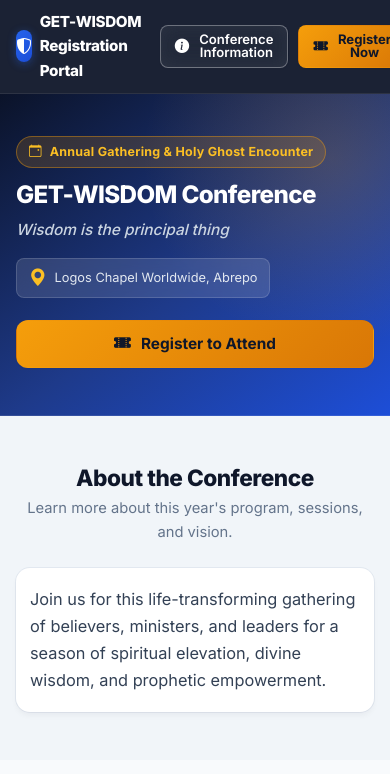
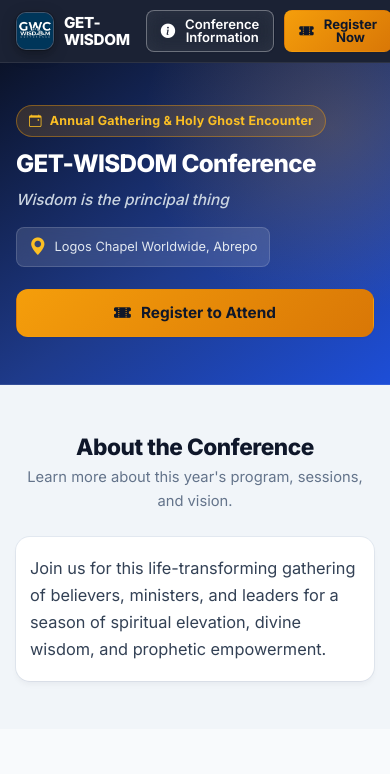
Before and after one commit to andrewsoseiboakye44-byte/conference-website, a website: page index.html in a window 390 px wide. Shown: the top 774 px of the page. Drawn offline with nearby package versions, Linux system fonts and the light colour scheme; a script that the page names is missing.

Commit message:
feat(branding): add official conference logo to navbar and configure favicon

```diff
--- a/assets/css/public.css
+++ b/assets/css/public.css
@@ -25,23 +25,63 @@
   display: flex;
   align-items: center;
   gap: 12px;
+  text-decoration: none;
+  color: #FFFFFF;
+  transition: opacity 0.2s ease;
+}
+
+.site-nav__brand:hover {
+  text-decoration: none;
+  opacity: 0.95;
+}
+
+.site-nav__logo-wrapper {
+  width: 44px;
+  height: 44px;
+  border-radius: 12px;
+  overflow: hidden;
+  background: #0D2847;
+  border: 1.5px solid rgba(255, 255, 255, 0.22);
+  box-shadow: 0 4px 14px rgba(0, 0, 0, 0.35), 0 0 0 1px rgba(0, 0, 0, 0.2);
+  display: flex;
+  align-items: center;
+  justify-content: center;
+  flex-shrink: 0;
+  transition: transform 0.25s cubic-bezier(0.16, 1, 0.3, 1), box-shadow 0.25s ease, border-color 0.25s ease;
+}
+
+.site-nav__brand:hover .site-nav__logo-wrapper {
+  transform: translateY(-1px) scale(1.05);
+  border-color: rgba(255, 255, 255, 0.5);
+  box-shadow: 0 6px 18px rgba(37, 99, 235, 0.45);
+}
+
+.site-nav__logo-img {
+  width: 100%;
+  height: 100%;
+  object-fit: cover;
+  display: block;
+}
+
+.site-nav__brand-details {
+  display: flex;
+  flex-direction: column;
+  line-height: 1.15;
+}
+
+.site-nav__brand-title {
+  font-size: 1.15rem;
   font-weight: 800;
-  font-size: 1.15rem;
   color: #FFFFFF;
   letter-spacing: -0.02em;
 }
 
-.site-nav__brand-icon {
-  width: 36px;
-  height: 36px;
-  border-radius: 10px;
-  background: linear-gradient(135deg, #2563EB 0%, #1D4ED8 100%);
-  color: #FFFFFF;
-  display: flex;
-  align-items: center;
-  justify-content: center;
-  font-size: 1.2rem;
-  box-shadow: 0 2px 8px rgba(37, 99, 235, 0.4);
+.site-nav__brand-subtitle {
+  font-size: 0.7rem;
+  font-weight: 600;
+  color: #94A3B8;
+  text-transform: uppercase;
+  letter-spacing: 0.08em;
 }
 
 .site-nav__actions {
@@ -50,8 +90,28 @@
   gap: 10px;
 }
 
-@media (max-width: 580px) {
-  .site-nav__brand span:not(.site-nav__brand-icon) {
+@media (max-width: 640px) {
+  .site-nav__logo-wrapper {
+    width: 38px;
+    height: 38px;
+    border-radius: 10px;
+  }
+  .site-nav__brand-title {
+    font-size: 1rem;
+  }
+  .site-nav__brand-subtitle {
+    font-size: 0.65rem;
+  }
+}
+
+@media (max-width: 480px) {
+  .site-nav__brand {
+    gap: 8px;
+  }
+  .site-nav__brand-subtitle {
+    display: none;
+  }
+  .site-nav__brand-title {
     font-size: 0.95rem;
   }
 }
@@ -1226,13 +1286,7 @@
     padding: 10px 0;
   }
   .site-nav__brand {
-    font-size: 1.02rem;
-    gap: 8px;
-  }
-  .site-nav__brand-icon {
-    width: 32px;
-    height: 32px;
-    font-size: 1rem;
+    gap: 10px;
   }
   .site-nav__actions .btn {
     padding: 7px 14px;
--- a/index.html
+++ b/index.html
@@ -8,6 +8,8 @@
   <meta http-equiv="Pragma" content="no-cache" />
   <meta http-equiv="Expires" content="0" />
   <title>GET-WISDOM Registration Portal</title>
+  <link rel="icon" type="image/png" href="./favicon.png" />
+  <link rel="apple-touch-icon" href="./assets/images/logo.png" />
   <link rel="stylesheet" href="https://cdn.jsdelivr.net/npm/bootstrap-icons@1.11.3/font/bootstrap-icons.min.css" />
   <link rel="stylesheet" href="./assets/css/base.css?v=3.2" />
   <link rel="stylesheet" href="./assets/css/public.css?v=3.2" />
@@ -18,10 +20,15 @@
   <!-- ============ Top Navigation Bar ============ -->
   <header class="site-nav">
     <div class="container site-nav__inner">
-      <div class="site-nav__brand">
-        <span class="site-nav__brand-icon"><i class="bi bi-shield-shaded"></i></span>
-        <span>GET-WISDOM Registration Portal</span>
-      </div>
+      <a href="./index.html" class="site-nav__brand" title="GET-WISDOM Conference">
+        <div class="site-nav__logo-wrapper">
+          <img src="./assets/images/logo.png" alt="GET-WISDOM Conference Logo" class="site-nav__logo-img" />
+        </div>
+        <div class="site-nav__brand-details">
+          <span class="site-nav__brand-title">GET-WISDOM</span>
+          <span class="site-nav__brand-subtitle">Conference 2026</span>
+        </div>
+      </a>
       <div class="site-nav__actions">
         <a href="#about" class="btn btn--outline-light btn--sm" id="nav-info-btn">
           <i class="bi bi-info-circle-fill"></i>
```
Also changed, not shown: admin.html (+8 -6 lines), assets/css/admin.css (+10 -0 lines), assets/css/login.css (+11 -1 lines), login.html (+3 -1 lines), usher.html (+5 -3 lines), assets/images/favicon.png (added), assets/images/logo.jpg (added), assets/images/logo.png (added), favicon.ico (added), favicon.png (added).
